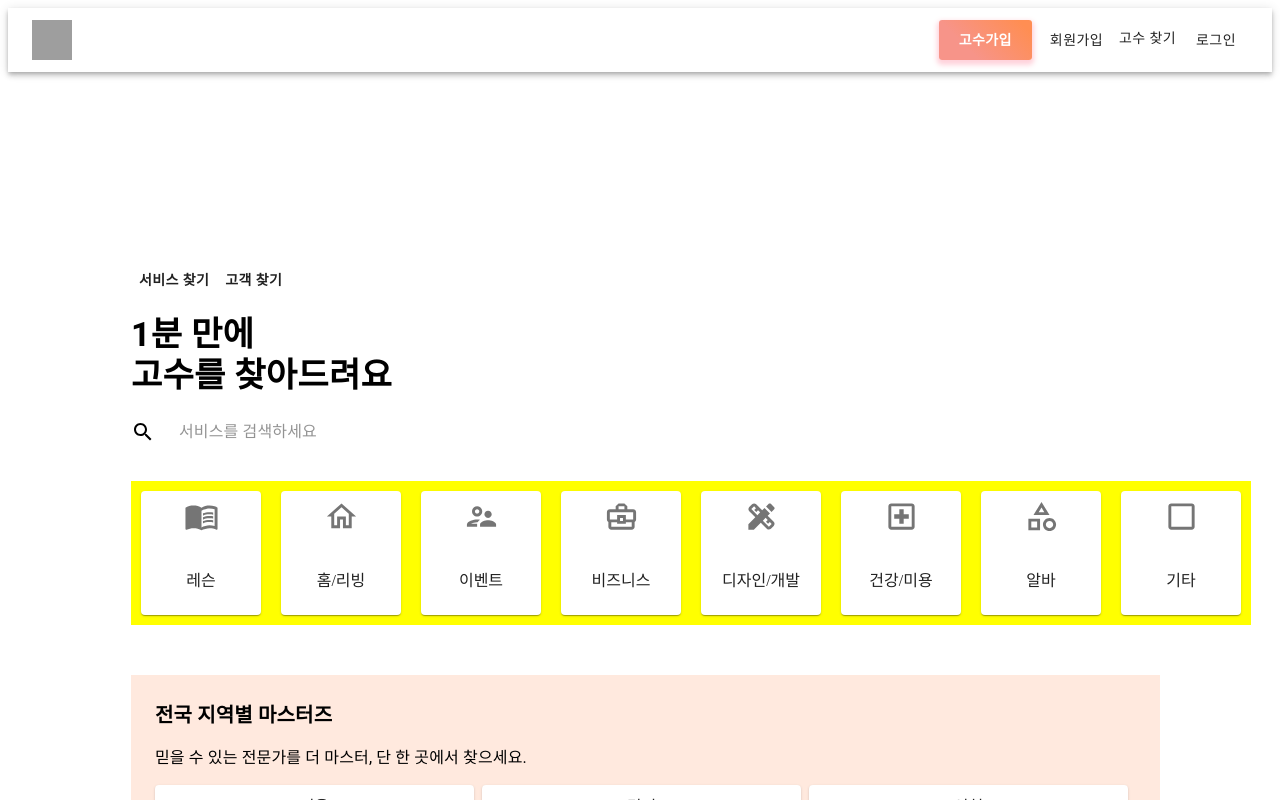
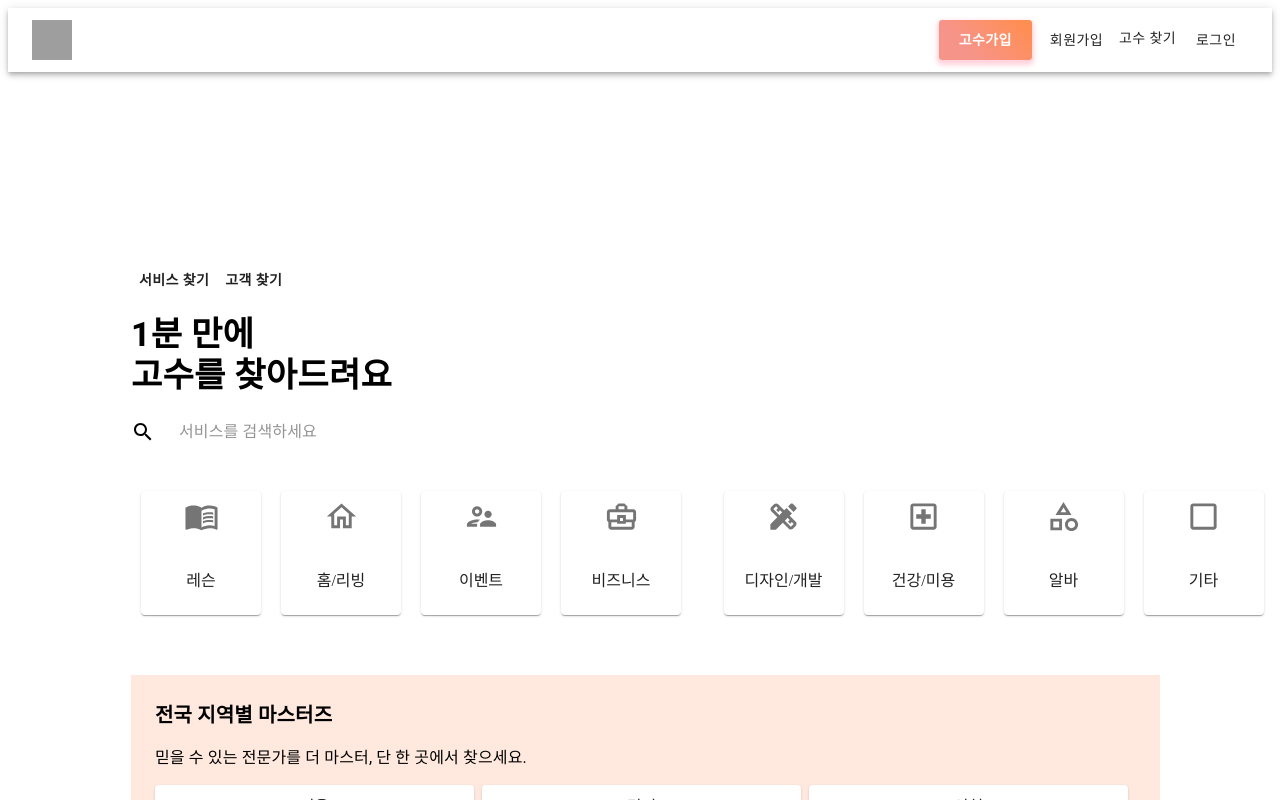
Before and after one commit to devryyeong/The-Master, a React (Create React App) app: page / in a window 1280 px wide. Shown: the top 800 px of the page. Built offline with nearby package versions, Linux system fonts and the light colour scheme; grey boxes are pictures that could not be loaded.

Commit message:
주석 수정

```diff
--- a/src/components/MainPage/Category/CategoryCards.js
+++ b/src/components/MainPage/Category/CategoryCards.js
@@ -26,8 +26,8 @@ const useStyles = makeStyles((theme)=>({
     flexBox: {
         display: 'flex',
         //flexDirection: 'column',
-        backgroundColor: 'yellow',
-        //flexGrow: 1,
+        //backgroundColor: 'yellow',
+        flexGrow: 1,
     }
 }));
 
```
